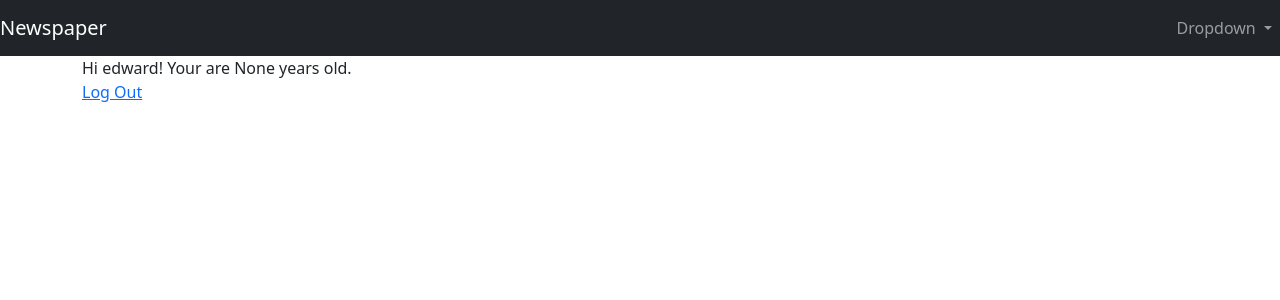
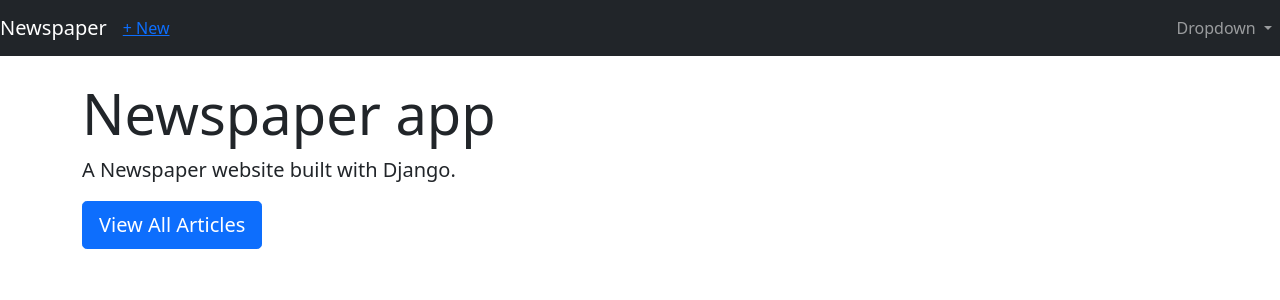
Before and after one commit to edward-hong/django-for-beginners, a Django app: page / in a window 1280 px wide. Shown: the top 300 px of the page. Run offline with Django 3.2, Linux system fonts and the light colour scheme; a user stored in the database is signed in; parts of the project's set-up code (start-up, migrations or seed data) failed here and were passed over.

Commit message:
C13S04 Create Page

```diff
--- a/news/articles/urls.py
+++ b/news/articles/urls.py
@@ -5,11 +5,13 @@
     ArticleUpdateView,
     ArticleDetailView,
     ArticleDeleteView,
+    ArticleCreateView,
 )
 
 urlpatterns = [
     path("<int:pk>/edit/", ArticleUpdateView.as_view(), name="article_edit"),
     path("<int:pk>/", ArticleDetailView.as_view(), name="article_detail"),
     path("<int:pk>/delete/", ArticleDeleteView.as_view(), name="article_delete"),
+    path("new/", ArticleCreateView.as_view(), name="article_new"),
     path("", ArticleListView.as_view(), name="article_list"),
 ]
--- a/news/templates/base.html
+++ b/news/templates/base.html
@@ -10,6 +10,13 @@
 <body>
   <nav class="navbar navbar-expand-lg navbar-dark bg-dark">
     <a href="{% url 'home' %}" class="navbar-brand">Newspaper</a>
+    {% if user.is_authenticated %}
+      <ul class="navbar-nav ms-auto">
+        <li class="nav-item">
+          <a href="{% url 'article_new' %}">+ New</a>
+        </li>
+      </ul>
+    {% endif %}
     <button class="navbar-toggler" type="button" data-bs-toggle="collapse" data-bs-target="#navbarSupportedContent" aria-controls="navbarSupportedContent" aria-expanded="false" aria-label="Toggle navigation">
       <span class="navbar-toggler-icon"></span>
     </button>
--- a/news/templates/home.html
+++ b/news/templates/home.html
@@ -3,12 +3,12 @@
 {% block title %}Home{% endblock title %}
 
 {% block content %}
-{% if user.is_authenticated %}
-  Hi {{ user.username }}! Your are {{ user.age }} years old.
-  <p><a href="{% url 'logout' %}">Log Out</a></p>
-{% else %}
-  <p>You are not logged in</p>
-  <a href="{% url 'login' %}">Log In</a> |
-  <a href="{% url 'signup' %}">Sign Up</a>
-{% endif %}
+  <br />
+  <div class="jumbotron">
+    <h1 class="display-4">Newspaper app</h1>
+    <p class="lead">A Newspaper website built with Django.</p>
+    <p class="lead">
+      <a href="{% url 'article_list' %}" class="btn btn-primary btn-lg" role="button">View All Articles</a>
+    </p>
+  </div>
 {% endblock content %}
```
Also changed, not shown: news/articles/views.py (+11 -1 lines), news/templates/article_new.html (added, +10 -0 lines), news/db.sqlite3.
